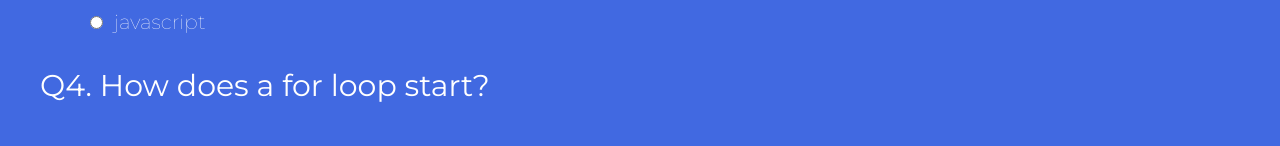
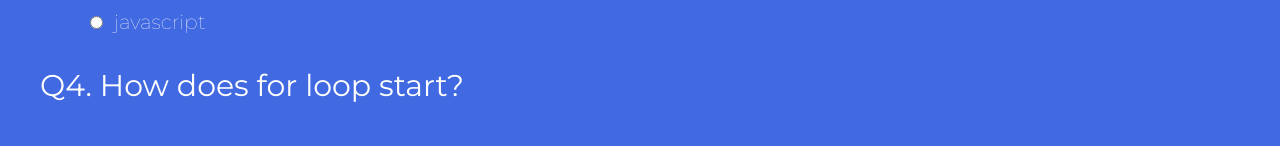
Before and after one commit to PiyushMangla/Quiz-time, a plain HTML site: page index.html in a window 1280 px wide. Shown: the part 798-944 px from the top of the page. Drawn offline with Linux system fonts and the light colour scheme.

Commit message:
Update index.html

```diff
--- a/index.html
+++ b/index.html
@@ -46,7 +46,7 @@
                 <label class="ans">javascript</label>
             </div>
             <div class="question">
-                <p class="ques">Q4. How does a for loop start?</p>
+                <p class="ques">Q4. How does for loop start?</p>
                 <input class="rad" type="radio" name="q4" value="A" checked>
                 <label class="ans"> for(i=10;  i > 10; i++) </label>
                 <br>
```
